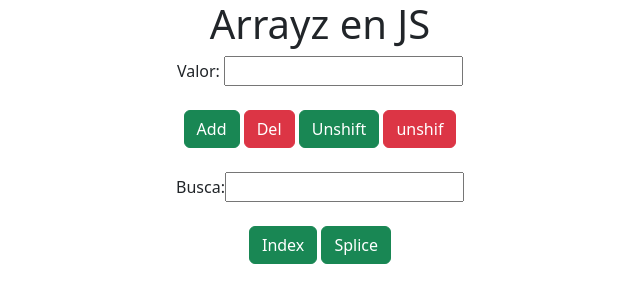
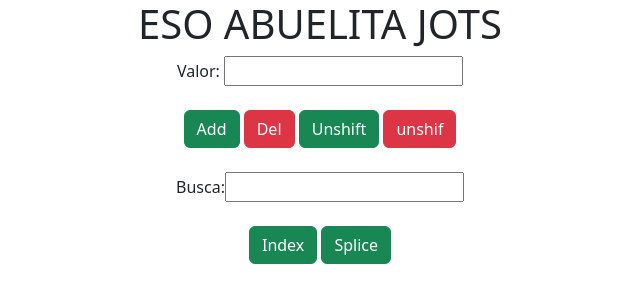
Before and after one commit to Lelifresaa7/Upsi, a plain HTML site: page index.html in a window 1280 px wide. Shown: the whole page, without its empty margins (320-960 px from the left). Drawn offline with Linux system fonts and the light colour scheme; some packages are replaced by stand-ins of ours; a script that the page names is missing.

Commit message:
update index.html

```diff
--- a/index.html
+++ b/index.html
@@ -9,7 +9,7 @@
 </head>
 
 <body class="text-center">
-  <h1>Arrayz en JS</h1>
+  <h1>ESO ABUELITA JOTS</h1>
 
 <label for="Valor" class="">Valor:</label>
 <input type="text"  id="item" />
```
